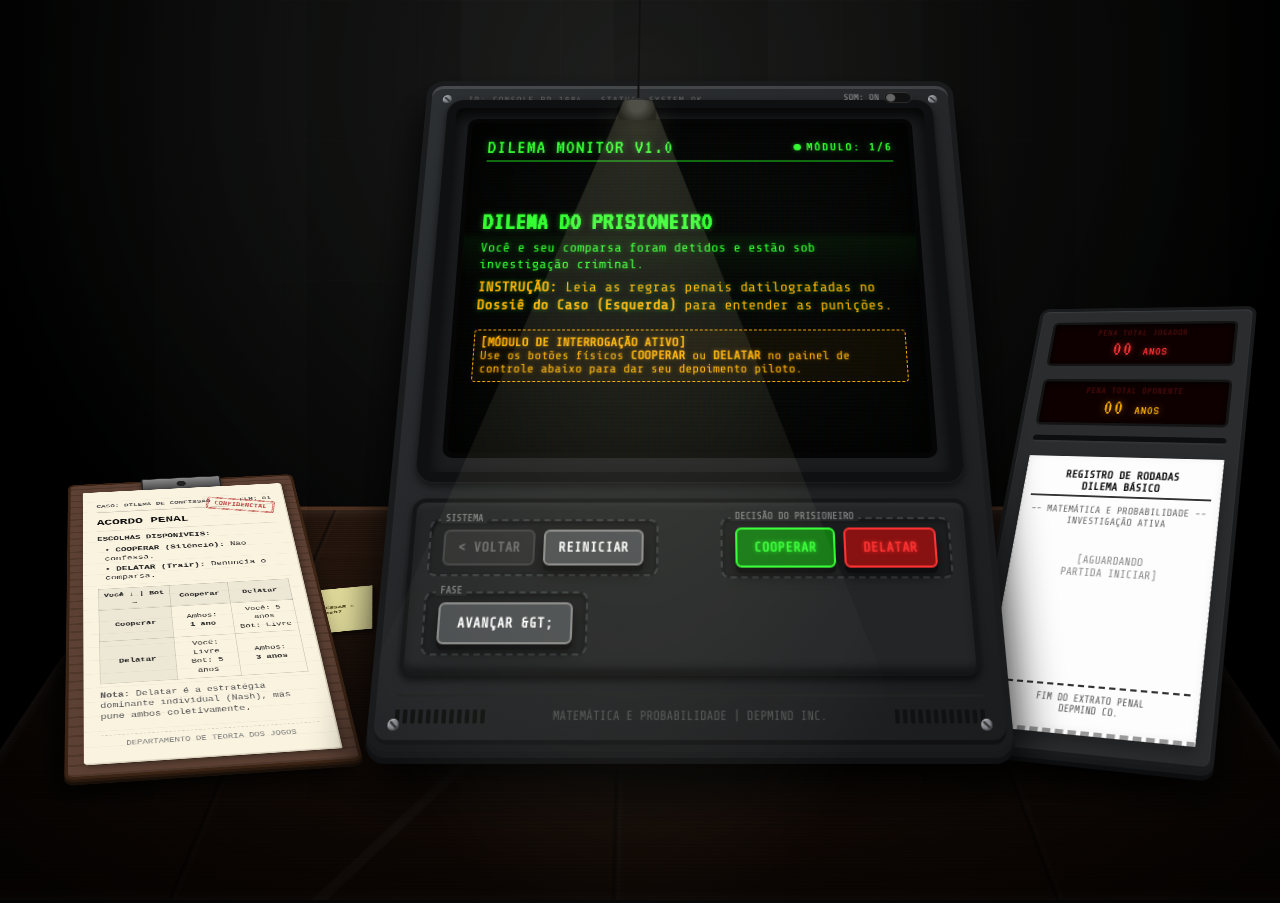
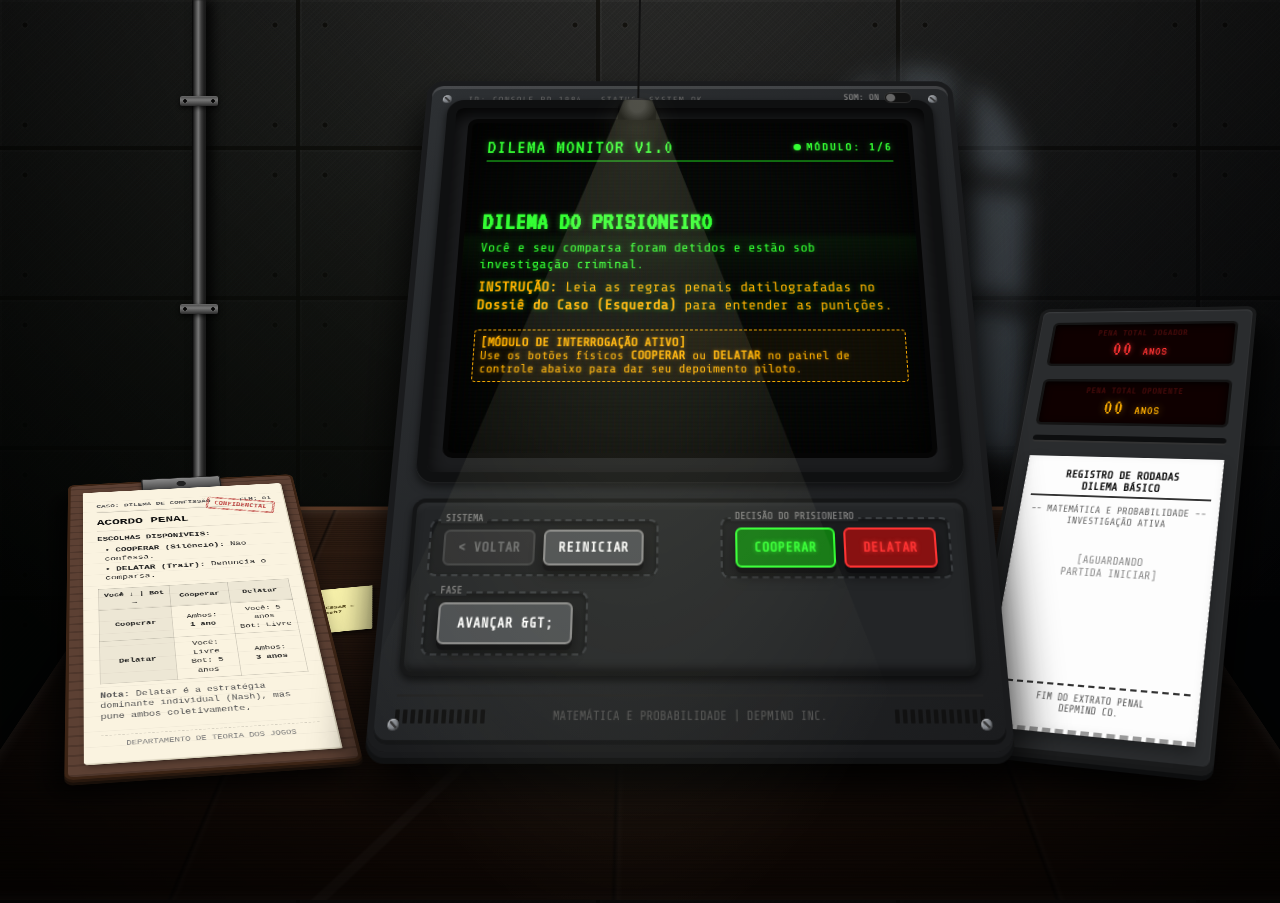
Before and after one commit to vinisebold/prisoners-dilemma, a React (Vite) app: page / in a window 1280 px wide. Shown: the top 903 px of the page. Built offline with nearby package versions, Linux system fonts and the light colour scheme.

Commit message:
feat: enhance background atmosphere with prison elements and improved CSS textures

```diff
--- a/src/App.jsx
+++ b/src/App.jsx
@@ -391,6 +391,29 @@ export default function App() {
         <div className="hanging-lamp-light" />
       </div>
 
+      {/* Elementos Atmosféricos do Fundo (Prisão) */}
+      <div className="prison-conduit" />
+      <div className="prison-window-shadow">
+        <svg viewBox="0 0 200 300" width="100%" height="100%">
+          <defs>
+            <filter id="prison-shadow-blur" x="-20%" y="-20%" width="140%" height="140%">
+              <feGaussianBlur stdDeviation="7" />
+            </filter>
+            <mask id="window-mask">
+              <rect width="200" height="300" fill="black" />
+              <path d="M 30,100 A 70,70 0 0,1 170,100 L 170,280 L 30,280 Z" fill="white" />
+              <line x1="75" y1="30" x2="75" y2="280" stroke="black" strokeWidth="12" />
+              <line x1="125" y1="30" x2="125" y2="280" stroke="black" strokeWidth="12" />
+              <line x1="20" y1="100" x2="180" y2="100" stroke="black" strokeWidth="12" />
+              <line x1="20" y1="180" x2="180" y2="180" stroke="black" strokeWidth="12" />
+            </mask>
+          </defs>
+          <g filter="url(#prison-shadow-blur)">
+            <rect width="200" height="300" fill="rgba(200, 225, 255, 0.22)" mask="url(#window-mask)" />
+          </g>
+        </svg>
+      </div>
+
       {/* Superfície Física da Mesa (Z-Index Inferior) */}
       <div className="desk-surface" />
 
--- a/src/index.css
+++ b/src/index.css
@@ -38,14 +38,46 @@
 
 /* Cenário de Fundo: Cela / Sala de Interrogatório */
 body {
-  background-color: #050607;
-  /* Textura de Parede de Bloco de Concreto Escura */
+  background-color: #0c0d0f;
   background-image:
-    radial-gradient(circle at 50% 10%, rgba(255, 255, 220, 0.08) 0%, rgba(0, 0, 0, 0.95) 70%),
-    linear-gradient(90deg, rgba(255,255,255,0.01) 1px, transparent 1px),
-    linear-gradient(rgba(255,255,255,0.01) 1px, transparent 1px),
-    linear-gradient(90deg, #101113 0%, #050607 100%);
-  background-size: 100% 100%, 140px 140px, 140px 140px, 100% 100%;
+    /* 1. Iluminação Suave da Lâmpada Pendurada */
+    radial-gradient(circle at 50% -10%, rgba(255, 235, 180, 0.08) 0%, rgba(0, 0, 0, 0.85) 85%),
+    /* 2. Umidade, Infiltração e Manchas nos Cantos Inferiores */
+    radial-gradient(circle at 5% 95%, rgba(8, 20, 12, 0.75) 0%, transparent 60%),
+    radial-gradient(circle at 95% 95%, rgba(6, 12, 22, 0.75) 0%, transparent 60%),
+    radial-gradient(circle at 50% 100%, rgba(0, 0, 0, 0.9) 0%, transparent 70%),
+    /* 3. Furos de Tirante de Fôrma de Concreto nas pontas de cada bloco de 300x150 */
+    radial-gradient(circle at 25px 25px, rgba(0,0,0,0.95) 0px, rgba(0,0,0,0.95) 2px, rgba(255,255,255,0.04) 3px, transparent 4px),
+    radial-gradient(circle at 275px 25px, rgba(0,0,0,0.95) 0px, rgba(0,0,0,0.95) 2px, rgba(255,255,255,0.04) 3px, transparent 4px),
+    radial-gradient(circle at 25px 125px, rgba(0,0,0,0.95) 0px, rgba(0,0,0,0.95) 2px, rgba(255,255,255,0.04) 3px, transparent 4px),
+    radial-gradient(circle at 275px 125px, rgba(0,0,0,0.95) 0px, rgba(0,0,0,0.95) 2px, rgba(255,255,255,0.04) 3px, transparent 4px),
+    /* 4. Sombra das juntas de argamassa (friso inferior e direito do bloco) */
+    linear-gradient(to top, rgba(0, 0, 0, 0.85) 4px, transparent 4px),
+    linear-gradient(to left, rgba(0, 0, 0, 0.85) 4px, transparent 4px),
+    /* 5. Brilho do chanfro do concreto (friso superior e esquerdo do bloco) */
+    linear-gradient(to bottom, rgba(255, 255, 255, 0.03) 2px, transparent 2px),
+    linear-gradient(to right, rgba(255, 255, 255, 0.03) 2px, transparent 2px),
+    /* 6. Texturas finas de porosidade e imperfeição do concreto */
+    repeating-linear-gradient(45deg, rgba(0, 0, 0, 0.07) 0px, rgba(0, 0, 0, 0.07) 1px, transparent 1px, transparent 3px),
+    repeating-linear-gradient(-45deg, rgba(255, 255, 255, 0.015) 0px, rgba(255, 255, 255, 0.015) 1px, transparent 1px, transparent 4px),
+    /* 7. Fundo Sólido */
+    linear-gradient(180deg, #181a1d 0%, #0d0f11 100%);
+  background-size:
+    100% 100%, /* Lamp */
+    100% 100%, /* Moisture L */
+    100% 100%, /* Moisture R */
+    100% 100%, /* Bottom shadow */
+    300px 150px, /* Cone 1 */
+    300px 150px, /* Cone 2 */
+    300px 150px, /* Cone 3 */
+    300px 150px, /* Cone 4 */
+    300px 150px, /* Joint shadow bottom */
+    300px 150px, /* Joint shadow right */
+    300px 150px, /* Bevel top */
+    300px 150px, /* Bevel left */
+    100% 100%, /* Grain 1 */
+    100% 100%, /* Grain 2 */
+    100% 100%; /* Solid color */
   color: var(--crt-green);
   font-family: var(--font-mono);
   min-height: 100vh;
@@ -56,36 +88,6 @@ body {
   padding: 20px;
   overflow: hidden;
   position: relative;
-}
-
-/* Sombra das grades de metal da prisão projetadas na parede */
-body::before {
-  content: '';
-  position: absolute;
-  top: 0; left: 0; right: 0; bottom: 0;
-  background: linear-gradient(90deg,
-    rgba(0,0,0,0.65) 0%,
-    rgba(0,0,0,0.65) 12%,
-    transparent 12%,
-    transparent 24%,
-    rgba(0,0,0,0.65) 24%,
-    rgba(0,0,0,0.65) 36%,
-    transparent 36%,
-    transparent 48%,
-    rgba(0,0,0,0.65) 48%,
-    rgba(0,0,0,0.65) 60%,
-    transparent 60%,
-    transparent 72%,
-    rgba(0,0,0,0.65) 72%,
-    rgba(0,0,0,0.65) 84%,
-    transparent 84%,
-    transparent 96%,
-    rgba(0,0,0,0.65) 96%,
-    rgba(0,0,0,0.65) 100%
-  );
-  opacity: 0.15;
-  pointer-events: none;
-  z-index: 2;
 }
 
 /* Lâmpada Pendurada */
@@ -128,6 +130,65 @@ body::before {
   z-index: 99;
 }
 
+/* Cano de Conduíte Metálico Vertical */
+.prison-conduit {
+  position: absolute;
+  top: 0;
+  left: 15%;
+  width: 14px;
+  height: 100%;
+  background: linear-gradient(to right,
+    #101010 0%,
+    #444444 25%,
+    #777777 45%,
+    #3c3c3c 65%,
+    #0a0a0a 100%
+  );
+  box-shadow:
+    6px 0 12px rgba(0, 0, 0, 0.85),
+    inset -1px 0 2px rgba(255,255,255,0.08),
+    inset 1px 0 2px rgba(0,0,0,0.8);
+  z-index: 1;
+  pointer-events: none;
+}
+
+/* Abraçadeiras do Conduíte com Parafusos */
+.prison-conduit::before, .prison-conduit::after {
+  content: '';
+  position: absolute;
+  width: 38px;
+  height: 10px;
+  left: -12px;
+  background:
+    radial-gradient(circle at 5px 5px, #050505 1.5px, #666 2px, transparent 2.5px),
+    radial-gradient(circle at 33px 5px, #050505 1.5px, #666 2px, transparent 2.5px),
+    linear-gradient(to bottom, #444, #777 40%, #2b2b2b 100%);
+  border-radius: 2px;
+  box-shadow:
+    0 2px 4px rgba(0,0,0,0.7),
+    inset 0 1px 1px rgba(255,255,255,0.15);
+}
+.prison-conduit::before {
+  top: 12%;
+}
+.prison-conduit::after {
+  top: 38%;
+}
+
+/* Projeção de Luz e Sombra da Janela da Prisão */
+.prison-window-shadow {
+  position: absolute;
+  top: 3%;
+  right: 14%;
+  width: 360px;
+  height: 450px;
+  pointer-events: none;
+  z-index: 1;
+  transform: rotate(7deg) skewX(5deg);
+  opacity: 0.85;
+  mix-blend-mode: screen; /* Mescla a luz com a textura do concreto */
+}
+
 /* Base da Mesa de Madeira da Prisão (Elemento DOM Independente) */
 .desk-surface {
   position: absolute;
@@ -163,7 +224,7 @@ body::before {
   box-shadow:
     inset 0 8px 25px rgba(255,255,255,0.08),
     0 40px 80px rgba(0,0,0,0.95);
-  z-index: 1; /* Fica atrás dos dispositivos */
+  z-index: 2; /* Fica atrás dos dispositivos, mas cobre o fundo da cela e o conduíte */
   pointer-events: none;
 }
 
```
